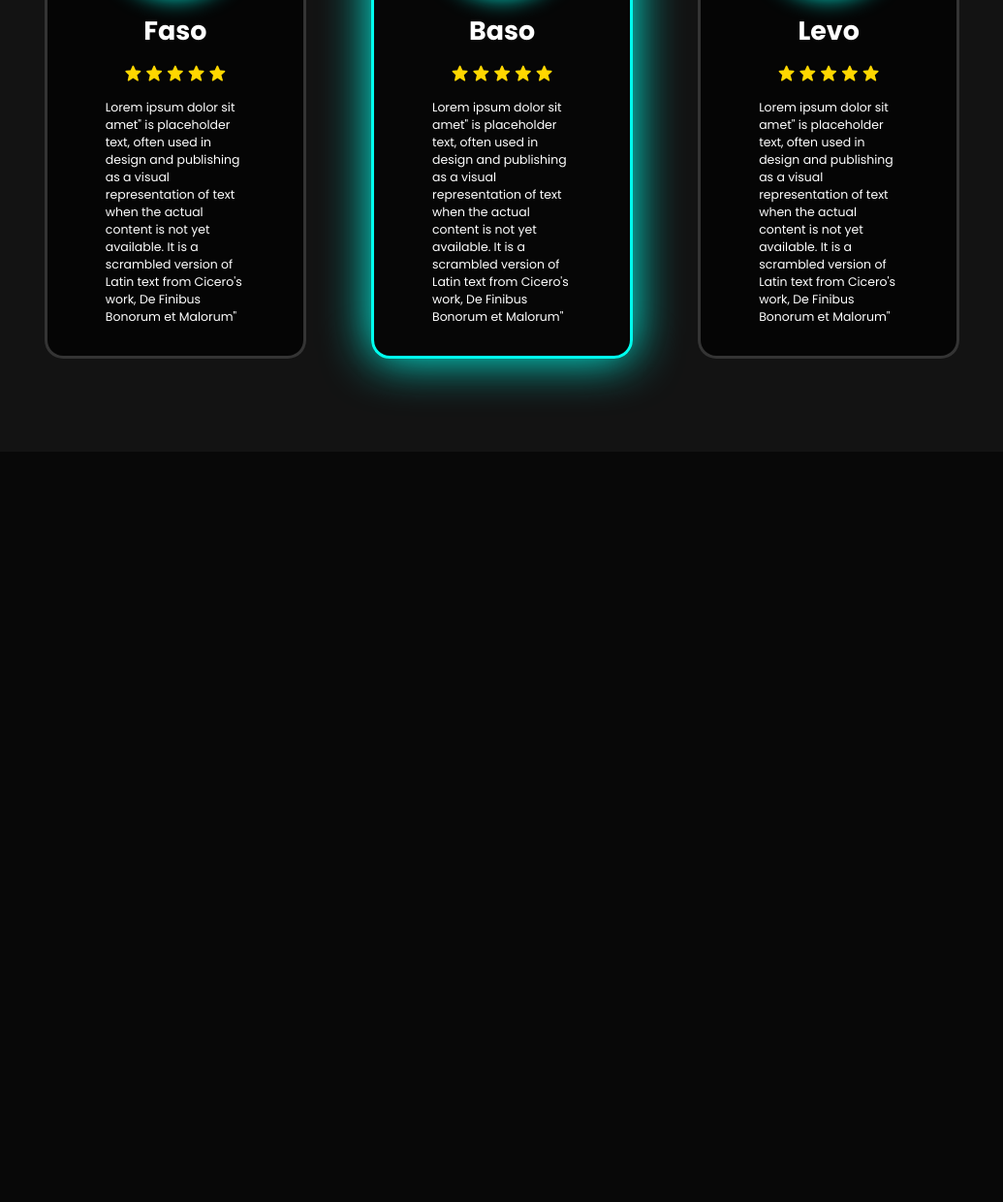
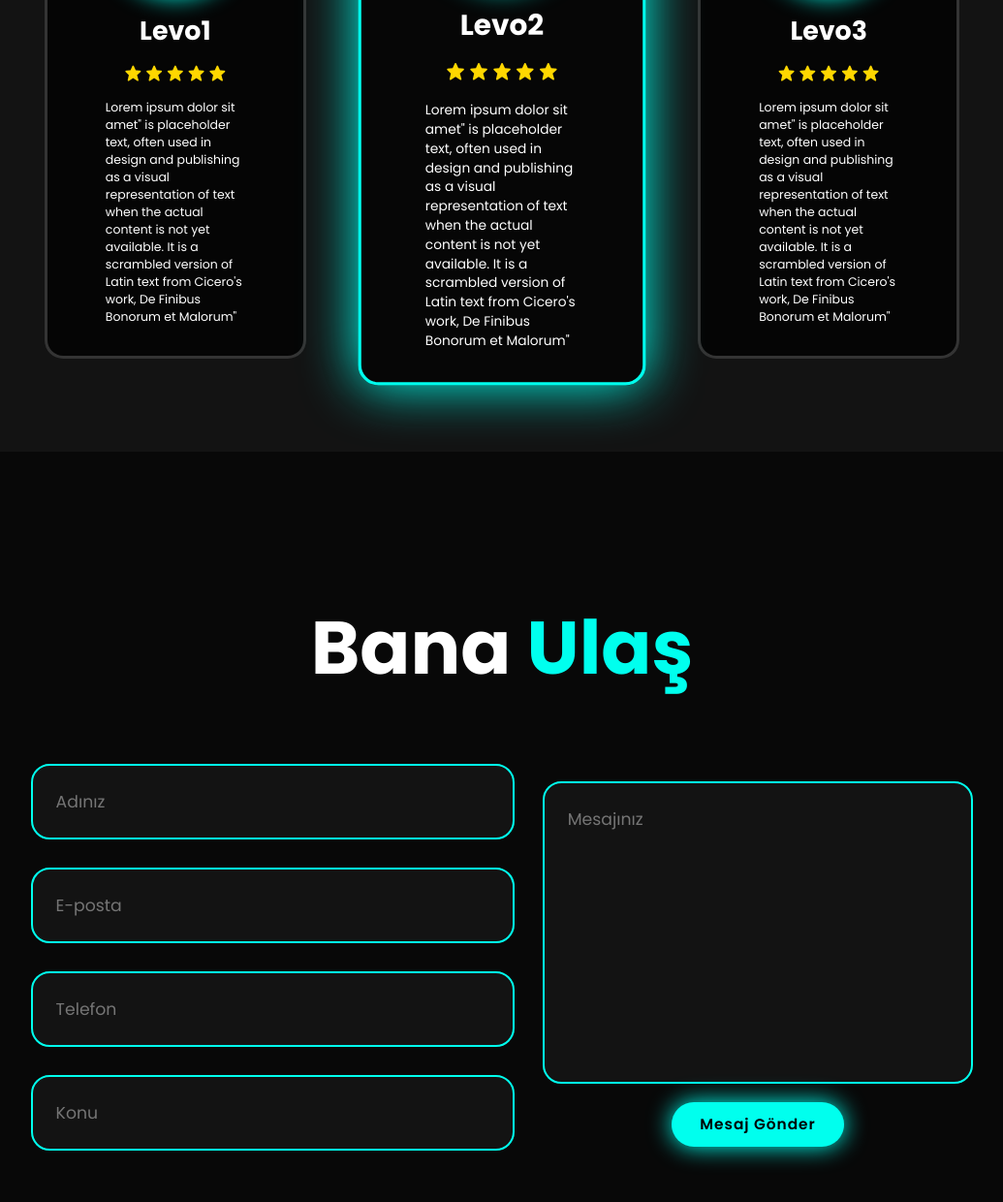
Before and after one commit to oprah14/-levent-kocoglu, a plain HTML site: page index.html in a window 1280 px wide. Shown: the part 3917-5157 px from the top of the page at 97% size, without its empty margins (122-1157 px from the left). Before the commit the page ends 4383 px from the top, so only its background shows below. Drawn offline with nearby package versions, Linux system fonts and the light colour scheme.

Commit message:
htmls csss update

```diff
--- a/index.html
+++ b/index.html
@@ -210,7 +210,7 @@ boxicons.min.css"
 
       <div class="testimonial-item">
         <img src="img/2.png" alt="">
-        <h2>Faso</h2>
+        <h2>Levo1</h2>
         <div class="raiting">
           <i class='bx bxs-star'></i>
           <i class='bx bxs-star'></i>
@@ -229,7 +229,7 @@ boxicons.min.css"
 
       <div class="testimonial-item">
         <img src="img/2.png" alt="">
-        <h2>Baso</h2>
+        <h2>Levo2</h2>
         <div class="raiting">
           <i class='bx bxs-star'></i>
           <i class='bx bxs-star'></i>
@@ -248,7 +248,7 @@ boxicons.min.css"
 
       <div class="testimonial-item">
         <img src="img/2.png" alt="">
-        <h2>Levo</h2>
+        <h2>Levo3</h2>
         <div class="raiting">
           <i class='bx bxs-star'></i>
           <i class='bx bxs-star'></i>
@@ -265,10 +265,40 @@ boxicons.min.css"
         </p>
       </div>
 
-    </div> <!-- .wrapper -->
-  </div> <!-- .testimonials-box -->
+    </div>
+  </div>
 </section>
     <!-- TESTIMONIALS E -->
+
+    <!-- CONTACT S -->
+<section class="contact" id="contact">
+  <h2 class="heading">Bana <span>Ulaş</span></h2>
+
+  <form action="#">
+    <div class="input-group">
+
+      <div class="input-box">
+        <input type="text" placeholder="Adınız" required />
+        <input type="email" placeholder="E-posta" required />
+      </div>
+
+      <div class="input-box">
+        <input type="number" placeholder="Telefon" />
+        <input type="text" placeholder="Konu" required />
+      </div>
+
+    </div>
+
+    <div class="input-group-2">
+      <textarea placeholder="Mesajınız" cols="30" rows="10"></textarea>
+      <input type="submit" value="Mesaj Gönder" class="btn" />
+    </div>
+  </form>
+</section>
+
+    <!-- CONTACT E -->
+
+    <!-- FOOTER S -->
 
 
     <script src="script.js"></script>
--- a/style.css
+++ b/style.css
@@ -545,7 +545,7 @@ section{
 .testimonial-item:nth-child(2){
     border: 3px solid var(--main-color);
     box-shadow: 0 0 50px var(--main-color);
-    transform: scale(1,1);
+    transform: scale(1.1);
     animation: lighting 1s infinite alternate;
 }
 
@@ -558,3 +558,47 @@ section{
     }
 }
 /* Testimonials E */
+
+/* CONTACT S */
+.contact{
+    background-color: var(--bg-color);
+}
+
+.contact form{
+    display: flex;
+    justify-content: center;
+    align-items: center;
+    gap: 3rem;
+    margin: 5rem auto;
+    text-align: center;
+}
+
+.contact form .input-box{
+    display: flex;
+    justify-content: center;
+    flex-wrap: wrap;
+}
+
+.contact form .input-box input,
+.contact form textarea{
+    width: 100%;
+    padding: 2.5rem;
+    font-size: 1.8rem;
+    color: var(--text-color);
+    background-color: var(--second-bg-color);
+    border-radius: 2rem;
+    border: 2px solid var(--main-color);
+    margin: 1.5rem 0;
+    resize: none;
+}
+
+input[type="number"]::-webkit-inner-spin-button,
+input[type="number"]::-webkit-outer-spin-button {
+    -webkit-appearance: none;
+    margin: 0;
+}
+
+input[type="number"]{
+    -moz-appearance: textfield;
+}
+/* CONTACT E*/
```
